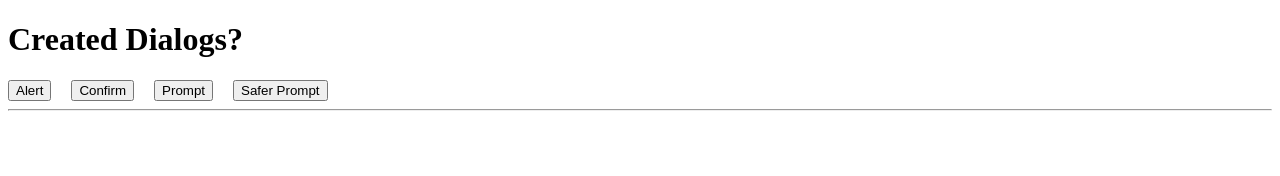
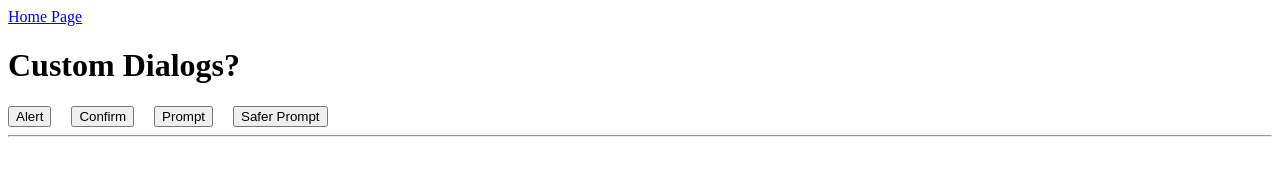
Before and after one commit to Saman9775/CSE134BHW4, a plain HTML site: page customdialog.html in a window 1280 px wide. Drawn offline with Linux system fonts and the light colour scheme.

Commit message:
dsudiasg

```diff
--- a/customdialog.html
+++ b/customdialog.html
@@ -12,7 +12,8 @@
     <script type="module" src="customdialog.js"></script>
 </head>
 <body>
-<h1>Created Dialogs?</h1>
+<a href="https://samanproj3.netlify.app">Home Page</a>
+<h1>Custom Dialogs?</h1>
 <button id="BAlert">Alert</button> &nbsp; &nbsp;
 <button id="BConfirm">Confirm</button>  &nbsp; &nbsp;
 <button id="Bprompt">Prompt</button>  &nbsp; &nbsp;
```
Also changed, not shown: index.html (+2 -0 lines), nativedialogs.html (+1 -0 lines).
